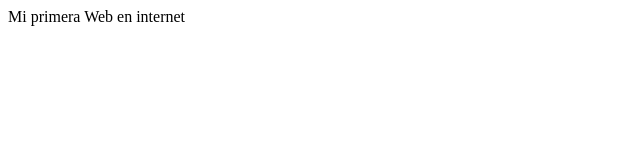
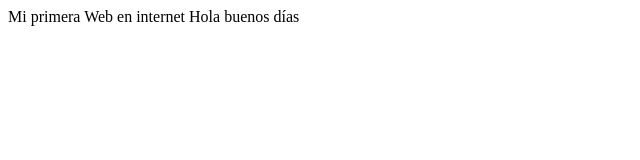
Before and after one commit to Amuermahou/ejemplo, a plain HTML site: page index.html in a window 1280 px wide. Shown: the whole page, without its empty margins (0-640 px from the left). Drawn offline with Linux system fonts and the light colour scheme.

Commit message:
Update index.html

```diff
--- a/index.html
+++ b/index.html
@@ -7,5 +7,7 @@
 </head>
 <body>
     Mi primera Web en internet
+
+    Hola buenos días
 </body>
 </html>
```
